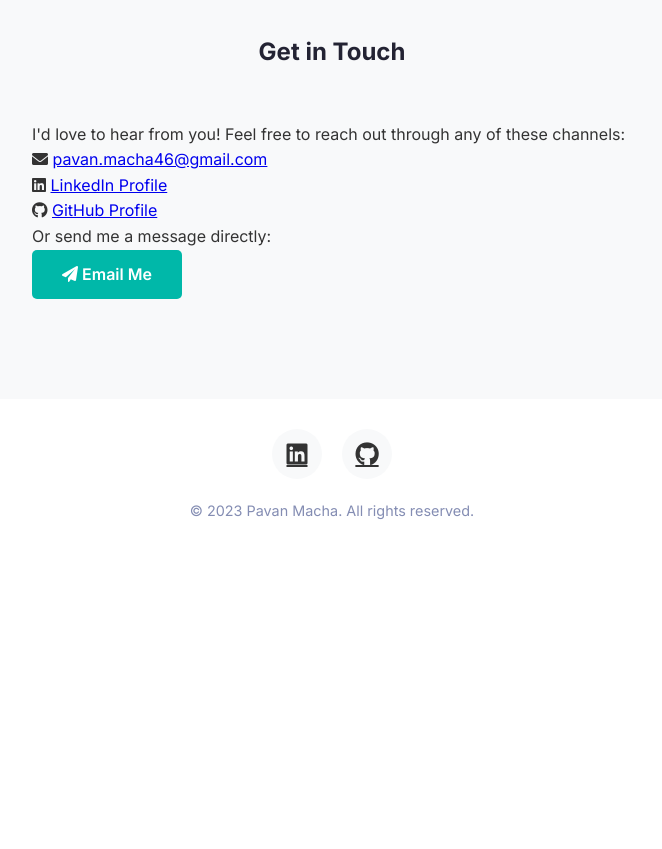
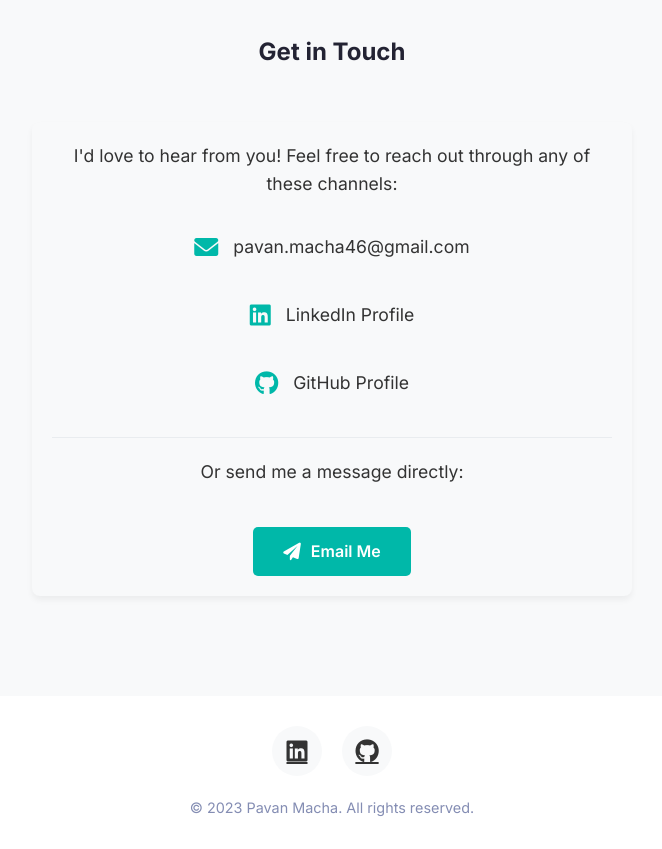
Before and after one commit to meh-pavan/My-Portfolio, a plain HTML site: page index.html in a window 1280 px wide. Shown: the part 6180-7029 px from the top of the page, without its empty margins (308-970 px from the left). Before the commit the page ends 6732 px from the top, so only its background shows below. Drawn offline with nearby package versions, Linux system fonts and the light colour scheme.

Commit message:
Update styles.css

```diff
--- a/styles.css
+++ b/styles.css
@@ -1188,3 +1188,82 @@ section {
       padding-top: 60px;
   }
 }
+
+/* Contact Section with mailto Link */
+.contact-info {
+  text-align: center;
+  max-width: 600px;
+  margin: 0 auto;
+  padding: 20px;
+  background-color: var(--card-bg);
+  border-radius: 8px;
+  box-shadow: 0 4px 6px rgba(0, 0, 0, 0.05);
+}
+
+.contact-info p {
+  margin-bottom: 25px;
+  font-size: 1.1rem;
+  line-height: 1.6;
+}
+
+.contact-item {
+  display: flex;
+  align-items: center;
+  justify-content: center;
+  gap: 15px;
+  margin: 20px 0;
+  font-size: 1.1rem;
+  padding: 10px;
+  border-radius: 8px;
+  transition: var(--transition);
+}
+
+.contact-item:hover {
+  background-color: rgba(0, 184, 169, 0.1);
+  transform: translateY(-3px);
+}
+
+.contact-item i {
+  color: var(--primary-color);
+  font-size: 1.5rem;
+}
+
+.contact-item a {
+  color: var(--text-color);
+  text-decoration: none;
+  transition: var(--transition);
+}
+
+.contact-item a:hover {
+  color: var(--primary-color);
+}
+
+.contact-direct {
+  margin-top: 30px;
+  padding-top: 20px;
+  border-top: 1px solid var(--border-color);
+}
+
+.contact-direct .cta-button {
+  display: inline-flex;
+  align-items: center;
+  gap: 10px;
+  margin-top: 15px;
+}
+
+.contact-direct .cta-button i {
+  font-size: 1.1rem;
+}
+
+/* Responsive adjustments */
+@media screen and (max-width: 768px) {
+  .contact-item {
+      flex-direction: column;
+      text-align: center;
+      gap: 5px;
+  }
+
+  .contact-info {
+      padding: 15px;
+  }
+}
```
